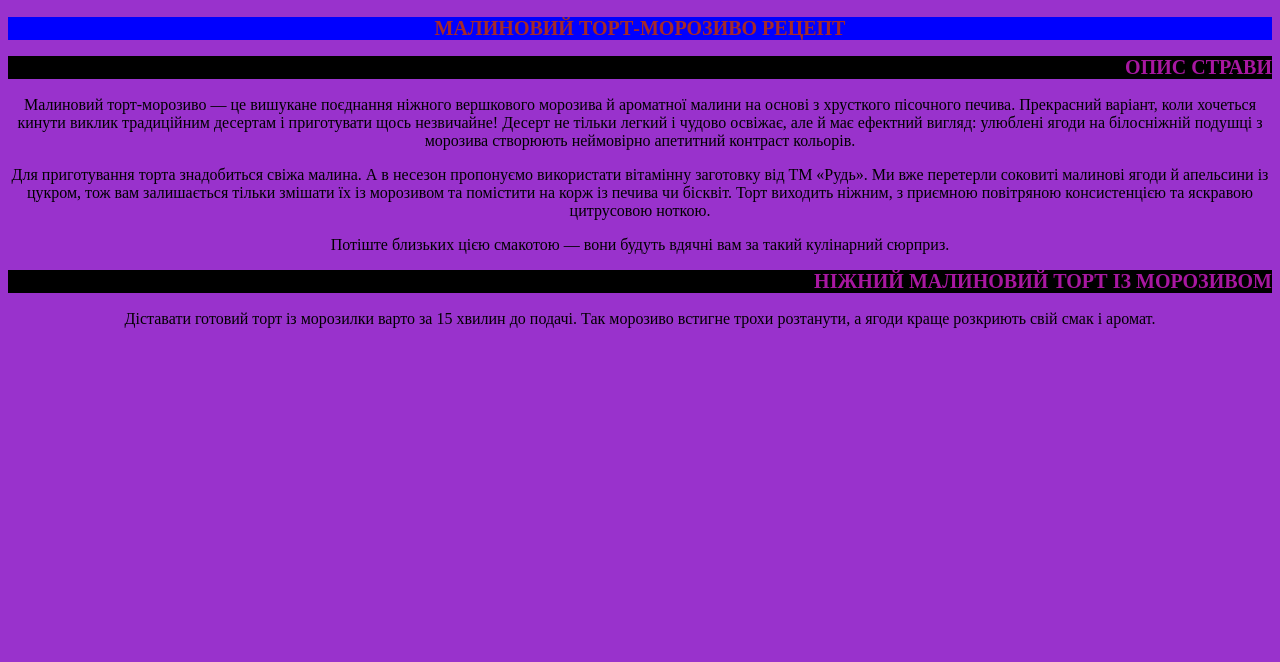
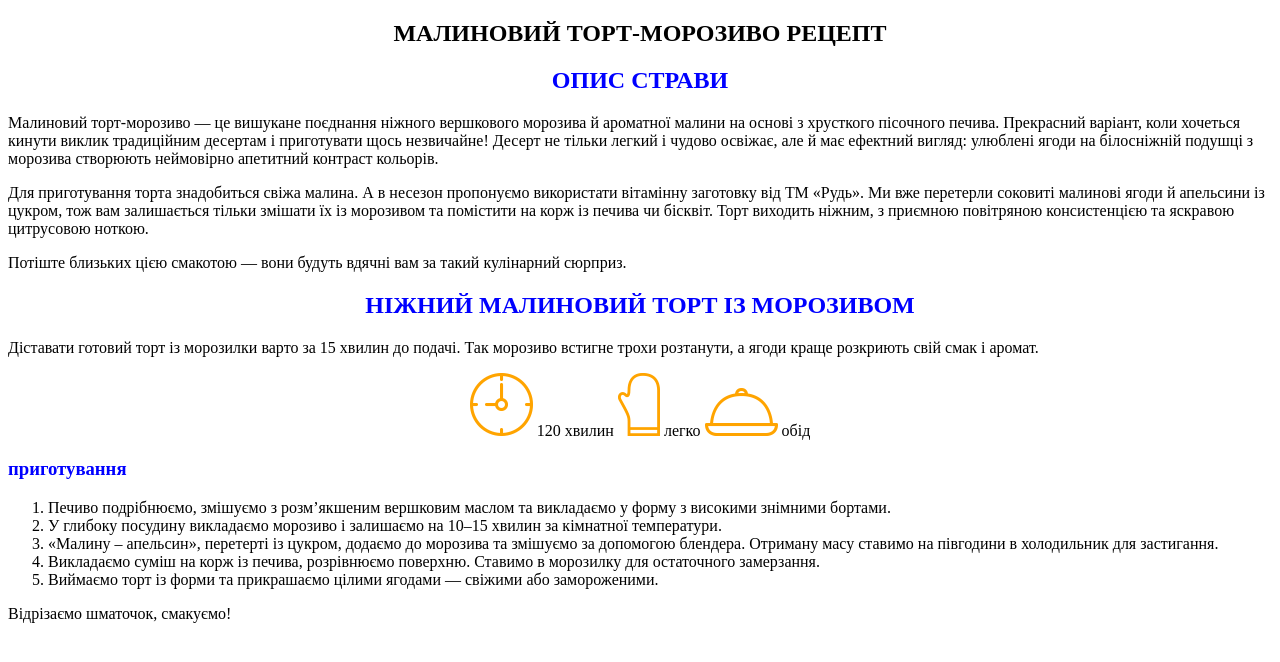
Before and after one commit to MarkiyanMatvienko/lesson-1, a plain HTML site: page index.html in a window 1280 px wide. Drawn offline with Linux system fonts and the light colour scheme.

Commit message:
Add recept 1

```diff
--- a/index.html
+++ b/index.html
@@ -9,14 +9,30 @@
 <body>
    <main>
     <article>
-        <h1>МАЛИНОВИЙ ТОРТ-МОРОЗИВО РЕЦЕПТ</h1>
-        <h2>ОПИС СТРАВИ</h2>
+        <h1 class="center">МАЛИНОВИЙ ТОРТ-МОРОЗИВО РЕЦЕПТ</h1>
+        <h2 class="center blue">ОПИС СТРАВИ</h2>
         <p>Малиновий торт-морозиво — це вишукане поєднання ніжного вершкового морозива й ароматної малини на основі з хрусткого пісочного печива. Прекрасний варіант, коли хочеться кинути виклик традиційним десертам і приготувати щось незвичайне! Десерт не тільки легкий і чудово освіжає, але й має ефектний вигляд: улюблені ягоди на білосніжній подушці з морозива створюють неймовірно апетитний контраст кольорів.</p>
         <p>Для приготування торта знадобиться свіжа малина. А в несезон пропонуємо використати вітамінну заготовку від ТМ «Рудь». Ми вже перетерли соковиті малинові ягоди й апельсини із цукром, тож вам залишається тільки змішати їх із морозивом та помістити на корж із печива чи бісквіт. Торт виходить ніжним, з приємною повітряною консистенцією та яскравою цитрусовою ноткою.</p>
         <p>Потіште близьких цією смакотою — вони будуть вдячні вам за такий кулінарний сюрприз.</p>
-        <h2>НІЖНИЙ МАЛИНОВИЙ ТОРТ ІЗ МОРОЗИВОМ</h2>
+        <h2 class="center blue">НІЖНИЙ МАЛИНОВИЙ ТОРТ ІЗ МОРОЗИВОМ</h2>
         <p>Діставати готовий торт із морозилки варто за 15 хвилин до подачі. Так морозиво встигне трохи розтанути, а ягоди краще розкриють свій смак і аромат.</p>
-        <div></div>
+        <div class="center">
+            <img src="./assets/icons/1.png" alt="clock">
+            <span>120 хвилин</span>
+            <img src="./assets/icons/2.png" alt="glove">
+            <span>легко</span>
+            <img src="./assets/icons/3.png" alt="dish">
+            <span>обід</span>
+        </div>
+        <h3 class="blue">приготування</h3>
+        <ol>
+            <li>Печиво подрібнюємо, змішуємо з розм’якшеним вершковим маслом та викладаємо у форму з високими знімними бортами.</li>
+            <li>У глибоку посудину викладаємо морозиво і залишаємо на 10–15 хвилин за кімнатної температури.</li>
+            <li>«Малину – апельсин», перетерті із цукром, додаємо до морозива та змішуємо за допомогою блендера. Отриману масу ставимо на півгодини в холодильник для застигання.</li>
+            <li>Викладаємо суміш на корж із печива, розрівнюємо поверхню. Ставимо в морозилку для остаточного замерзання.</li>
+            <li>Виймаємо торт із форми та прикрашаємо цілими ягодами — свіжими або замороженими.</li>
+        </ol>
+        <p>Відрізаємо шматочок, смакуємо!</p>
     </article>
    </main>
 </body>
--- a/style.css
+++ b/style.css
@@ -1,22 +1,6 @@
-body{
+.center{
     text-align: center;
-    background-color: darkorchid;
 }
-h1{
-    background-color:blue;
-    color: brown;
+.blue{
+    color: blue
 }
-h2{
-    background-color:black;
-    color: rgb(168, 23, 161);
-    text-align: right;
-}
-
-h1,
-h2,
-h3,
-h4,
-h5,
-h6{
-    font-size: 20px;
-}
```
Also changed, not shown: assets/icons/1.png (added), assets/icons/2.png (added), assets/icons/3.png (added).
